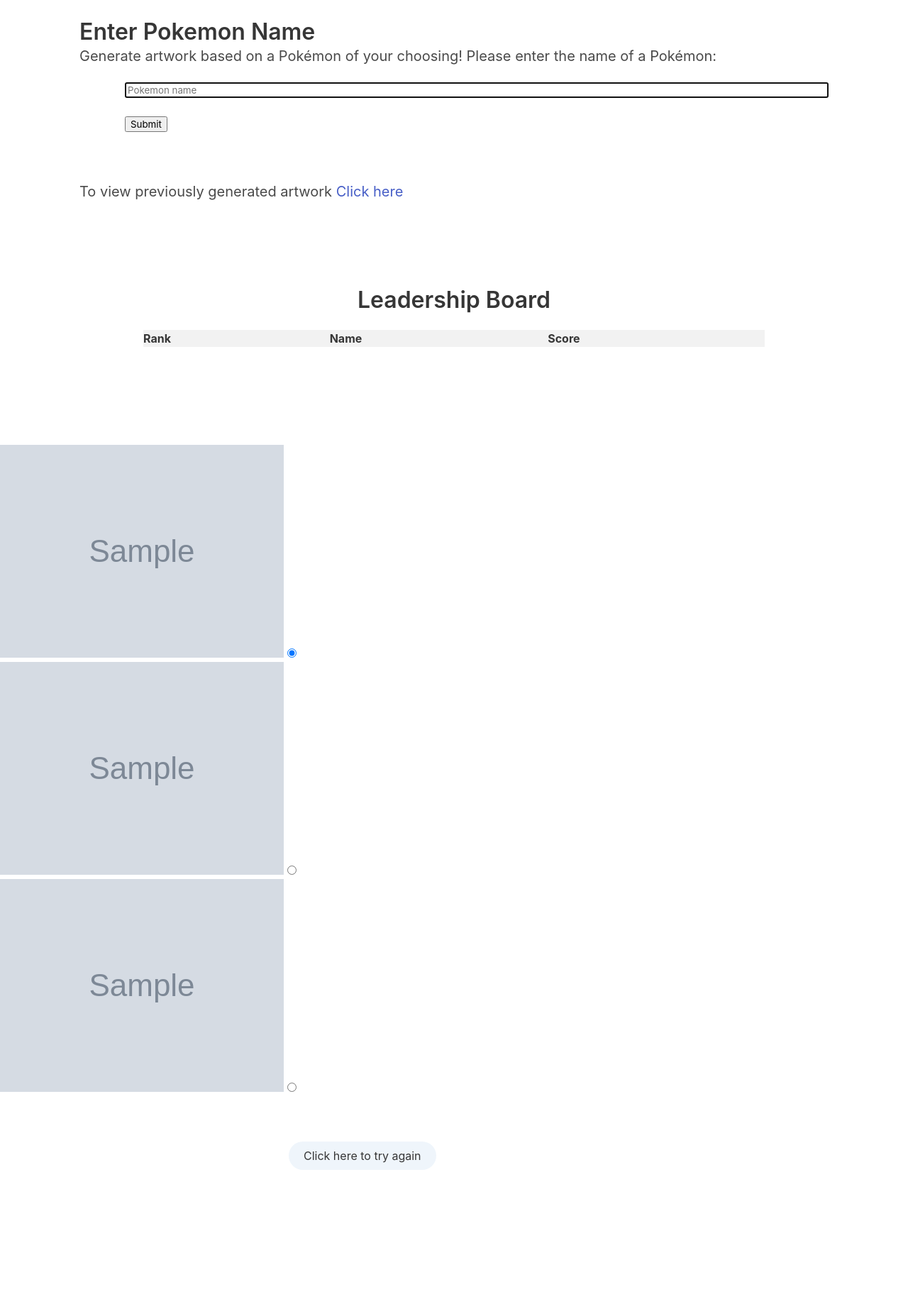
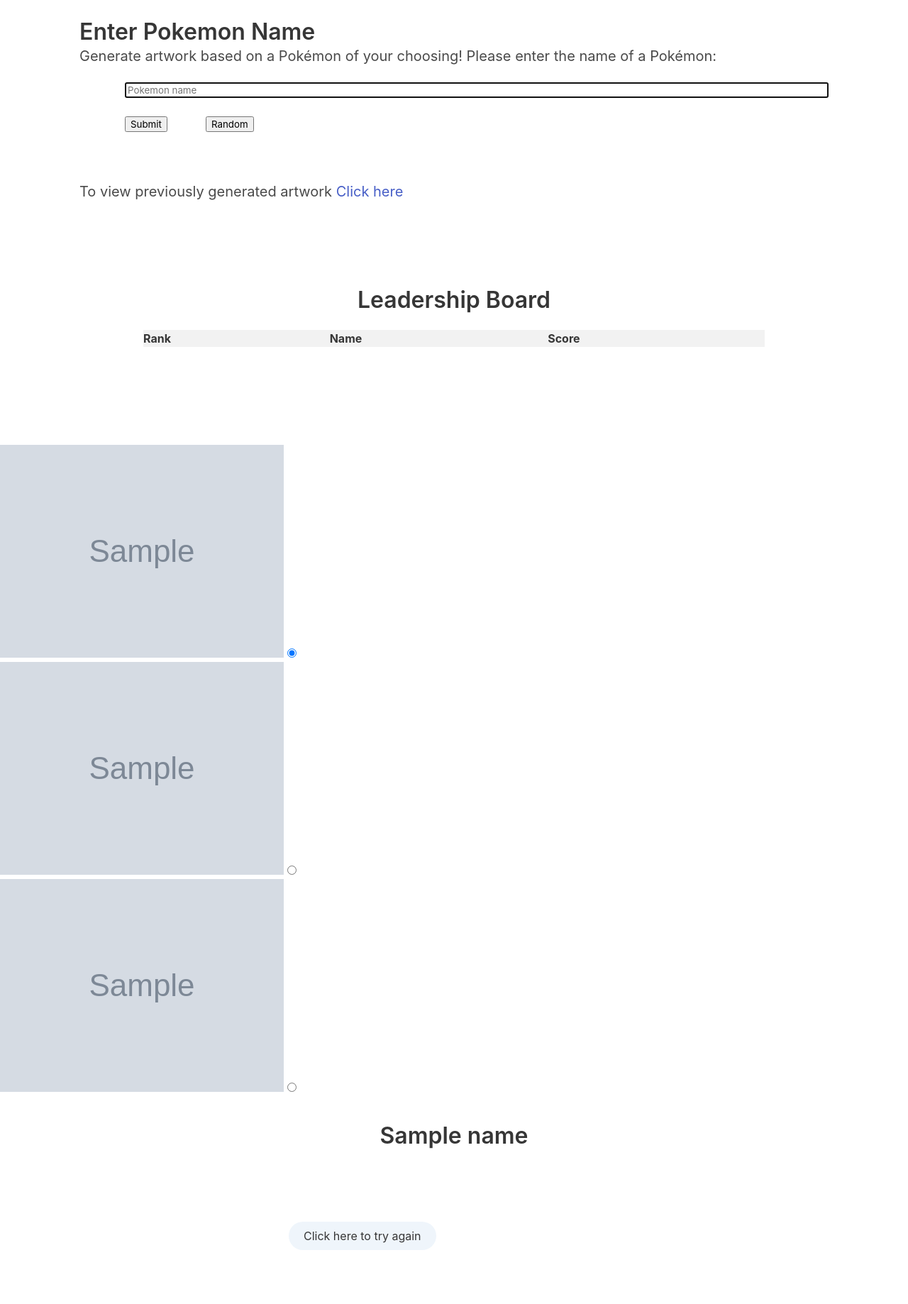
Before and after one commit to eileenpaula/PokeAPI_Artwork, a Flask app: template templates/index.html in a window 1280 px wide. Shown: the part 423-2261 px from the top of the page at 71% size. Before the commit the page ends 2072 px from the top, so only its background shows below. Run offline with Flask 3, Linux system fonts and the light colour scheme; the template is opened without the code that fills it: most values are stand-ins (such as "Sample title", 1, 10 or a date in 2020); grey boxes marked "Sample" are stand-in pictures; lists and menus that the app fills with data are empty; some libraries are stand-ins or nearby versions.

Commit message:
Project is done

```diff
--- a/app.py
+++ b/app.py
@@ -3,6 +3,7 @@
 from flask_sqlalchemy import SQLAlchemy
 import pandas as pd
 import json
+import random
 
 import sqlalchemy as db
 from sqlalchemy import select, asc
@@ -32,6 +33,16 @@
 #query = query.where(emp.columns.pokemon != "N/A")
 #results = connection.execute(query)
 
+def get_random_pokemon():
+    # Make a GET request to retrieve a list of all Pokémon
+    response = requests.get('https://pokeapi.co/api/v2/pokemon?limit=1000')
+    if response.status_code == 200:
+        pokemon_list = response.json()['results']
+        # Select a random Pokémon from the list
+        random_pokemon = random.choice(pokemon_list)
+        return random_pokemon['name']
+    else:
+        print('Error:', response.status_code)
 
 @app.route('/', methods=['GET', 'POST'])
 def index():
@@ -42,14 +53,22 @@
     img_url1=""
     img_url2=""
     img_url3=""
+    poke_search=""
+    submit = True
     if request.method == 'POST':
-        poke_search = request.form.get('poke-input')
+        try:
+            if request.form['submit_button'] == 'Random':
+                poke_search = get_random_pokemon()
+                submit = False
+                print(poke_search)
+        except:
+            poke_search = request.form.get('poke-input')
         poke_search = poke_search.lower() # ensures that user input in lowercase
-        if not poke_search: #this is where validation
+        if submit and not poke_search: #this is where validation
             m = "Please enter a Pokemon name." #if the user doesn't type anything, this will tell them to do so.
         #elif any(char.isdigit(_) for char in poke_search):
-        elif not poke_search.isalpha():
-            m = "Input should not contain numbers. Please enter a Pokemon name." #if they type numbers, it will ask them to enter a name instead
+        elif submit and not poke_search.isalpha():
+            m = "Pokemon name should contain only letters. Try again." #if they type numbers, it will ask them to enter a name instead
         else:
             try:
                 response = requests.get("https://pokeapi.co/api/v2/pokemon/" + poke_search).json()
@@ -107,12 +126,10 @@
 
     sorted_dict = sorted(pokemon_dict.items(), key=lambda x: x[1], reverse=True)
     top_five = sorted_dict[:5]
-    print(top_five)
 
     return render_template('index.html', message = m, user_input_class = user_input_class,
     img_class = img_class, reset_class = reset_class, img_url1 = img_url1, img_url2 = img_url2,
-    img_url3 = img_url3, top_five = top_five)
-    #class names not working
+    img_url3 = img_url3, top_five = top_five, name = poke_search)
 
 @app.route('/testing', methods=['GET', 'POST'])
 def testing():
@@ -129,8 +146,8 @@
     print(json_data)
     return "Hello World!"
 
-@app.route('/prevAW')
-def prevAW():
+@app.route('/gallery')
+def gallery():
     query = db.select([emp]).order_by(db.asc(emp.columns.pokemon))
 
     with engine.connect() as connection:
@@ -145,7 +162,7 @@
         }
         pokemon_data.append(pokemon)
 
-    return render_template('prevAW.html', pokemon_data=pokemon_data)
+    return render_template('gallery.html', pokemon_data=pokemon_data)
 
 
 if __name__ == '__main__':
--- a/static/style.css
+++ b/static/style.css
@@ -151,3 +151,24 @@
 .lb {
   text-align: center;
 }
+
+.top {
+  position: fixed;
+  right: 3rem;
+  bottom: 3rem;
+  background-color: rgb(9, 72, 165);
+  color: white;
+  cursor: pointer;
+  padding: 10px;
+  border-radius: 2rem;
+  font-size: 18px;
+}
+
+.img_name {
+  text-align: center;
+  padding: 3%;
+}
+
+.rand_btn {
+  margin-left: 5%;
+}
--- a/templates/index.html
+++ b/templates/index.html
@@ -41,12 +41,17 @@
           <div class="inlineForm">
             <div>
               <button class="btn" id="search" type="submit">Submit</button>
+              <form method="post">
+                <input class="rand_btn" type="submit" name="submit_button" value="Random">
+              </form>
             </div>
           </div>
         </form>
 
+
+
         <br><br><br>
-        <p class="subtitle">To view previously generated artwork <a href="/prevAW">Click here</a></p>
+        <p class="subtitle">To view previously generated artwork <a href="/gallery">Click here</a></p>
       </section>
     </div>
     <div class="leadership-board">
@@ -89,6 +94,7 @@
     	  </figure>
     	 </figure>
       </figure>
+    <p class="title img_name">{{name}}</p>
     </div>
   </section>
 
```
Also changed, not shown: static/gallery.js (added, +17 -0 lines), templates/gallery.html (renamed from templates/prevAW.html, +4 -47 lines), data_base_name.sqlite.
